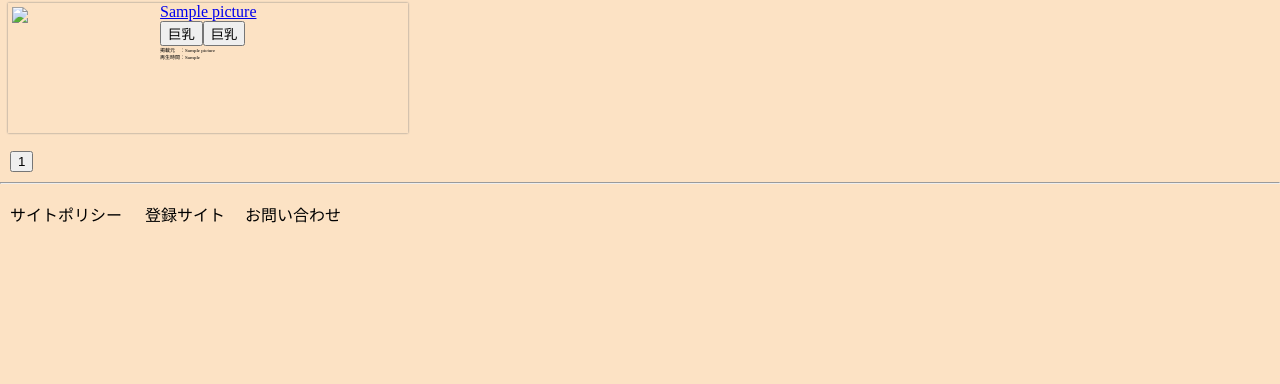
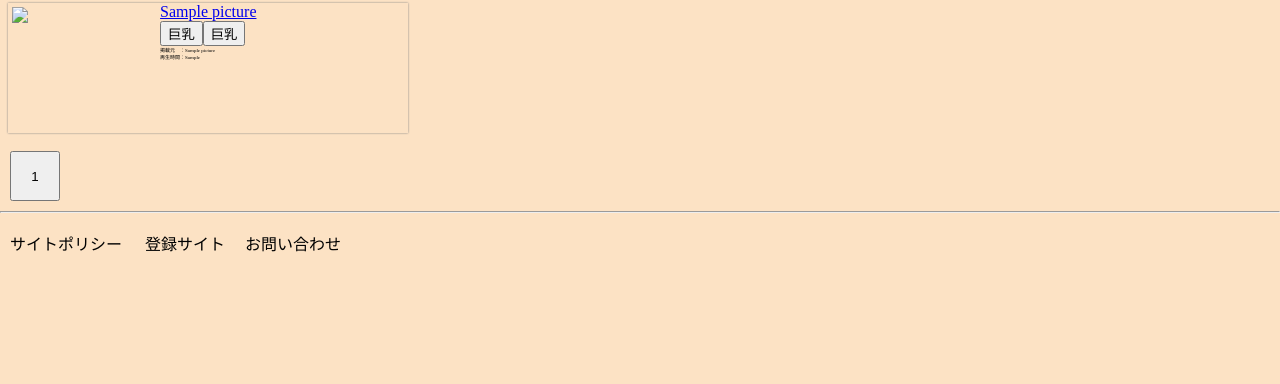
Before and after one commit to yttcdfm/htdocs, a PHP site: page / in a window 1280 px wide. Shown: the part 416-800 px from the top of the page. Run offline with PHP 8.4, Linux system fonts and the light colour scheme; data comes from the database, SQL or seed files in the repository; tables that the repository leaves empty hold one stand-in row (values such as "Sample post"); data that the repository does not hold is empty; some libraries are stand-ins or nearby versions.

Commit message:
スマホ対応

```diff
--- a/index.html
+++ b/index.html
@@ -3,7 +3,7 @@
   <head>
     <meta http-equiv="content-type" charset="utf-8">
     <title>エロ動画無料まとめサイト ポチット</title>
-    <link rel="stylesheet" href="style.css?ver=6.0.0">
+    <link rel="stylesheet" href="style.css?ver=6.0.1">
     <link href="https://use.fontawesome.com/releases/v5.6.1/css/all.css" rel="stylesheet">
 <!-- Global site tag (gtag.js) - Google Analytics -->
 <script async src="https://www.googletagmanager.com/gtag/js?id=UA-177311379-2">
@@ -15,6 +15,8 @@
 
   gtag('config', 'UA-177311379-2');
 </script>
+    <!-- ビューポートの設定 -->
+	<meta name="viewport" content="width=device-width,initial-scale=1">
   </head>
 
   <body id="hogehoge">
--- a/style.css
+++ b/style.css
@@ -81,6 +81,10 @@ div.page-button-view{
   margin: 10px;
 }
 div.page-button{
+}
+button.page-button{
+  width: 50px;
+  height: 50px;
 }
 hr{
   size: 10px;
@@ -207,3 +211,18 @@ div.reg-category-right{
   display: inline-block;
   vertical-align: top;
 }
+
+@media screen and ( max-width: 479px ){
+  div.contents-row{
+    display: block;
+  }
+  div.content{
+    width: 100%;
+  }
+  div.img{
+    width: 150px;
+  }
+  div.content-explain{
+    width: 300px;
+  }
+}
```
